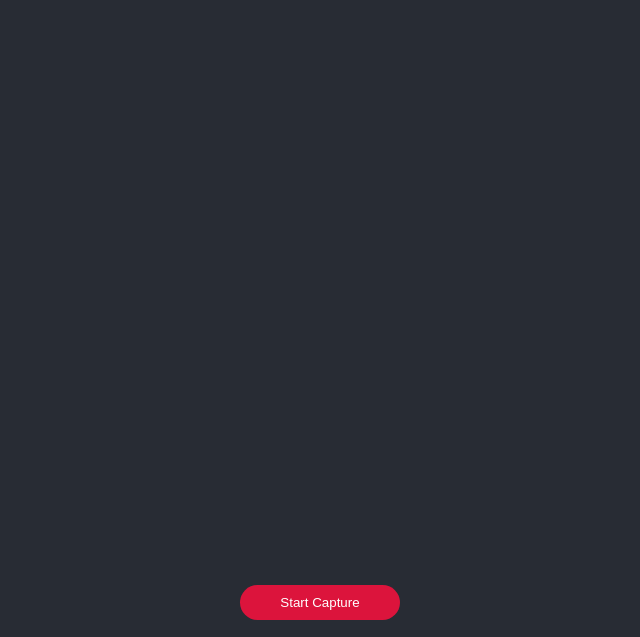
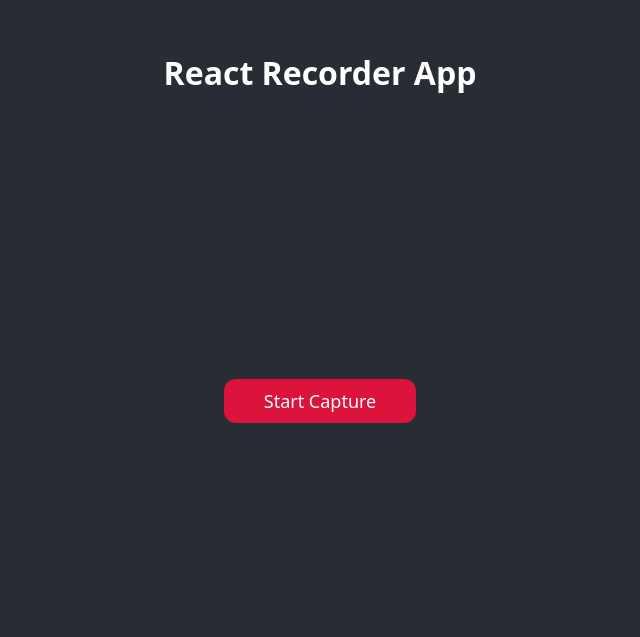
Before and after one commit to Am1rreza/React-Recorder, a React (Vite) app: page / in a window 1280 px wide. Shown: the part 163-800 px from the top of the page, without its empty margins (320-960 px from the left). Built offline with nearby package versions, Linux system fonts and the light colour scheme; no server answers.

Commit message:
fix the css styles

```diff
--- a/src/App.css
+++ b/src/App.css
@@ -1,9 +1,9 @@
 .App {
     display: flex;
+    flex-direction: column;
     justify-content: center;
     align-items: center;
-    width: 100vw;
-    /* height: 100vh; */
+    height: 100vh;
     background-color: #282c34;
 
 }
@@ -13,8 +13,10 @@
     flex-direction: column;
     justify-content: center;
     align-items: center;
-    min-height: 100vh;
-    margin: 0 10px;
+}
+
+video {
+    height: 250px;
 }
 
 img {
@@ -26,9 +28,20 @@
 button {
     background-color: crimson;
     color: #fff;
-    margin-top: 10px;
+    margin-top: 15px;
     padding: 10px 40px;
     border: none;
-    border-radius: 25px;
+    border-radius: 12px;
     cursor: pointer;
+    font-size: large;
+    transition: all 0.15s ease;
 }
+
+button:hover {
+    background-color: rgb(241, 38, 78);
+}
+
+h1 {
+    color: #fff;
+    margin-bottom: 20px;
+}
--- a/src/App.jsx
+++ b/src/App.jsx
@@ -58,6 +58,7 @@
 
   return (
     <div className="App">
+      <h1>React Recorder App</h1>
       <div className="Container">
         <Webcam
           audio={true}
--- a/src/index.css
+++ b/src/index.css
@@ -3,3 +3,7 @@
   padding: 0;
   box-sizing: border-box;
 }
+
+body,button {
+  font-family: system-ui, -apple-system, BlinkMacSystemFont, 'Segoe UI', Roboto, Oxygen, Ubuntu, Cantarell, 'Open Sans', 'Helvetica Neue', sans-serif;
+}
```
